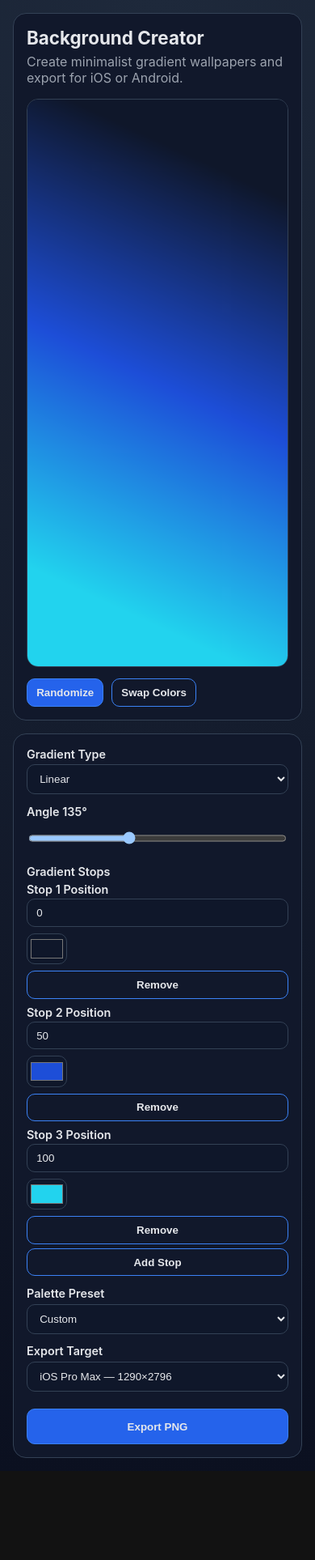
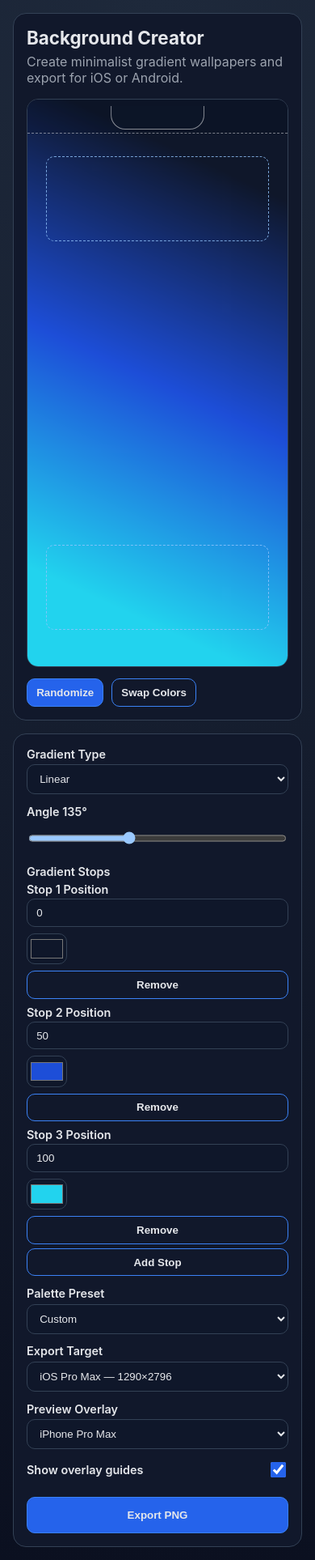
Before and after one commit to ciaranlm/Backgroundcreator, a plain HTML site: page index.html in a window 390 px wide. Shown: the whole page at 81% size. Before the commit the page ends 1817 px from the top, so only its background shows below. Drawn offline with Linux system fonts and the light colour scheme.

Commit message:
Add toggleable device overlay guides to preview

```diff
--- a/app.js
+++ b/app.js
@@ -11,6 +11,9 @@ const customWidth = document.getElementById('customWidth');
 const customHeight = document.getElementById('customHeight');
 const stopsContainer = document.getElementById('stopsContainer');
 const addStopBtn = document.getElementById('addStopBtn');
+const overlayProfile = document.getElementById('overlayProfile');
+const overlayToggle = document.getElementById('overlayToggle');
+const previewOverlay = document.getElementById('previewOverlay');
 
 const randomizeBtn = document.getElementById('randomizeBtn');
 const swapBtn = document.getElementById('swapBtn');
@@ -21,6 +24,13 @@ const palettes = {
   forest: ['#022c22', '#166534', '#86efac'],
   sunset: ['#7c2d12', '#f97316', '#fef08a'],
   mono: ['#111827', '#374151', '#d1d5db'],
+};
+
+const overlayProfileBySize = {
+  '1290x2796': 'iphone-pro-max',
+  '1179x2556': 'iphone-pro',
+  '1440x3200': 'android-tall',
+  '1080x2400': 'android-tall',
 };
 
 const MIN_STOPS = 2;
@@ -189,6 +199,44 @@ function getExportResolution() {
   return { width, height };
 }
 
+function getSuggestedOverlayProfile(width, height) {
+  if (!width || !height) {
+    return 'none';
+  }
+
+  const exact = overlayProfileBySize[`${width}x${height}`];
+  if (exact) {
+    return exact;
+  }
+
+  const ratio = height / width;
+  if (ratio >= 2.2) {
+    return 'android-tall';
+  }
+
+  if (ratio >= 2.14) {
+    return 'iphone-pro-max';
+  }
+
+  return 'none';
+}
+
+function syncOverlayToExportSize() {
+  const { width, height } = getExportResolution();
+  overlayProfile.value = getSuggestedOverlayProfile(width, height);
+  previewOverlay.dataset.profile = overlayProfile.value;
+}
+
+function updateOverlayVisibility() {
+  const isVisible = overlayToggle.checked && overlayProfile.value !== 'none';
+  previewOverlay.classList.toggle('hidden', !isVisible);
+}
+
+function applyOverlaySelection() {
+  previewOverlay.dataset.profile = overlayProfile.value;
+  updateOverlayVisibility();
+}
+
 function exportPng() {
   const { width, height } = getExportResolution();
   const exportCanvas = document.createElement('canvas');
@@ -298,9 +346,27 @@ swapBtn.addEventListener('click', () => {
 
 exportSize.addEventListener('change', () => {
   customSizeControls.classList.toggle('hidden', exportSize.value !== 'custom');
+  syncOverlayToExportSize();
+  updateOverlayVisibility();
 });
+
+[customWidth, customHeight].forEach((input) => {
+  input.addEventListener('input', () => {
+    if (exportSize.value !== 'custom') {
+      return;
+    }
+
+    syncOverlayToExportSize();
+    updateOverlayVisibility();
+  });
+});
+
+overlayProfile.addEventListener('change', applyOverlaySelection);
+overlayToggle.addEventListener('change', updateOverlayVisibility);
 
 exportBtn.addEventListener('click', exportPng);
 
 renderStopControls();
+syncOverlayToExportSize();
+applyOverlaySelection();
 renderPreview();
--- a/index.html
+++ b/index.html
@@ -16,6 +16,12 @@
 
         <div class="canvas-wrap">
           <canvas id="previewCanvas" width="1290" height="2796" aria-label="Gradient preview canvas"></canvas>
+          <div id="previewOverlay" class="preview-overlay hidden" aria-hidden="true">
+            <div class="status-zone"></div>
+            <div class="notch-mask"></div>
+            <div class="safe-zone safe-zone-top"></div>
+            <div class="safe-zone safe-zone-bottom"></div>
+          </div>
         </div>
 
         <div class="quick-actions">
@@ -67,6 +73,21 @@
           </select>
         </div>
 
+        <div class="control-group">
+          <label for="overlayProfile">Preview Overlay</label>
+          <select id="overlayProfile">
+            <option value="none">None</option>
+            <option value="iphone-pro-max">iPhone Pro Max</option>
+            <option value="iphone-pro">iPhone Pro</option>
+            <option value="android-tall">Android Tall Display</option>
+          </select>
+        </div>
+
+        <div class="control-group inline-control">
+          <label for="overlayToggle">Show overlay guides</label>
+          <input id="overlayToggle" type="checkbox" checked />
+        </div>
+
         <div id="customSizeControls" class="custom-size hidden" aria-live="polite">
           <div class="control-group">
             <label for="customWidth">Custom Width</label>
--- a/styles.css
+++ b/styles.css
@@ -53,12 +53,105 @@ body {
   aspect-ratio: 9/19.5;
   width: min(100%, 430px);
   background: #0f172a;
+  position: relative;
 }
 
 canvas {
   width: 100%;
   height: 100%;
   display: block;
+}
+
+.preview-overlay {
+  position: absolute;
+  inset: 0;
+  pointer-events: none;
+  --status-height: 6%;
+  --notch-width: 36%;
+  --notch-height: 4.2%;
+  --safe-top: 10%;
+  --safe-bottom: 7%;
+}
+
+.status-zone {
+  position: absolute;
+  left: 0;
+  right: 0;
+  top: 0;
+  height: var(--status-height);
+  border-bottom: 1px dashed rgb(255 255 255 / 0.45);
+  background: rgb(2 6 23 / 0.18);
+}
+
+.notch-mask {
+  position: absolute;
+  left: 50%;
+  top: 1.1%;
+  transform: translateX(-50%);
+  width: var(--notch-width);
+  height: var(--notch-height);
+  border-radius: 0 0 18px 18px;
+  border: 1px solid rgb(255 255 255 / 0.5);
+  border-top: 0;
+  background: rgb(15 23 42 / 0.45);
+}
+
+.safe-zone {
+  position: absolute;
+  left: 7%;
+  right: 7%;
+  border: 1px dashed rgb(147 197 253 / 0.8);
+  border-radius: 10px;
+}
+
+.safe-zone-top {
+  top: var(--safe-top);
+  height: 15%;
+}
+
+.safe-zone-bottom {
+  bottom: var(--safe-bottom);
+  height: 15%;
+}
+
+.preview-overlay[data-profile='iphone-pro-max'] {
+  --status-height: 6%;
+  --notch-width: 36%;
+  --notch-height: 4.2%;
+  --safe-top: 10%;
+  --safe-bottom: 6.5%;
+}
+
+.preview-overlay[data-profile='iphone-pro'] {
+  --status-height: 6%;
+  --notch-width: 34%;
+  --notch-height: 4%;
+  --safe-top: 10%;
+  --safe-bottom: 6.5%;
+}
+
+.preview-overlay[data-profile='android-tall'] {
+  --status-height: 5%;
+  --notch-width: 20%;
+  --notch-height: 2.8%;
+  --safe-top: 8.4%;
+  --safe-bottom: 5.2%;
+}
+
+.preview-overlay[data-profile='android-tall'] .notch-mask {
+  border-radius: 12px;
+}
+
+.inline-control {
+  grid-template-columns: 1fr auto;
+  align-items: center;
+}
+
+.inline-control input[type='checkbox'] {
+  width: 1.2rem;
+  height: 1.2rem;
+  accent-color: var(--accent);
+  padding: 0;
 }
 
 .quick-actions {
```
